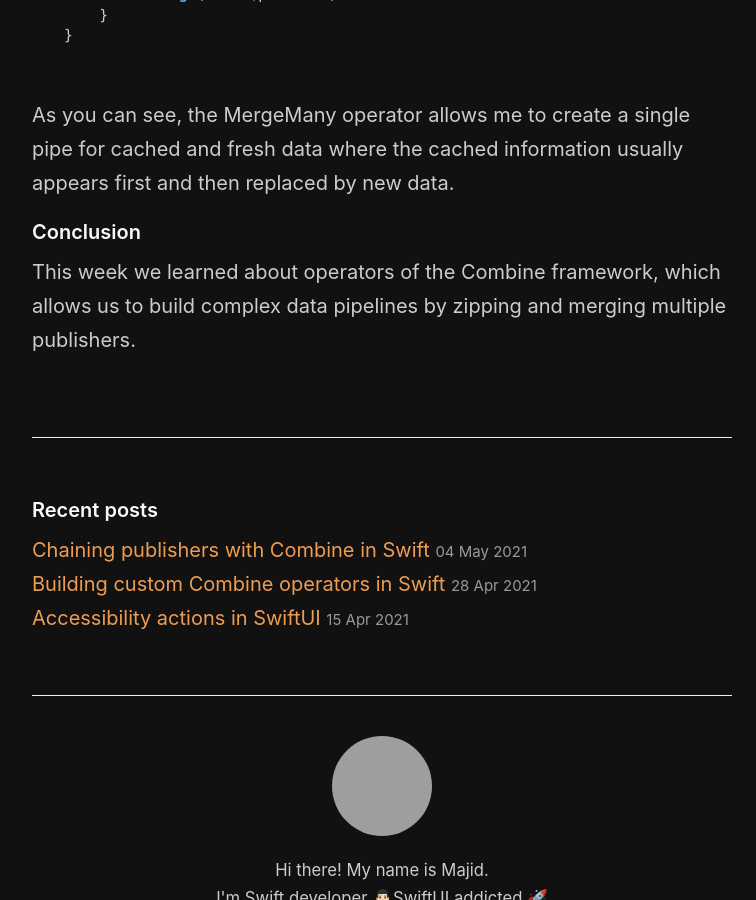
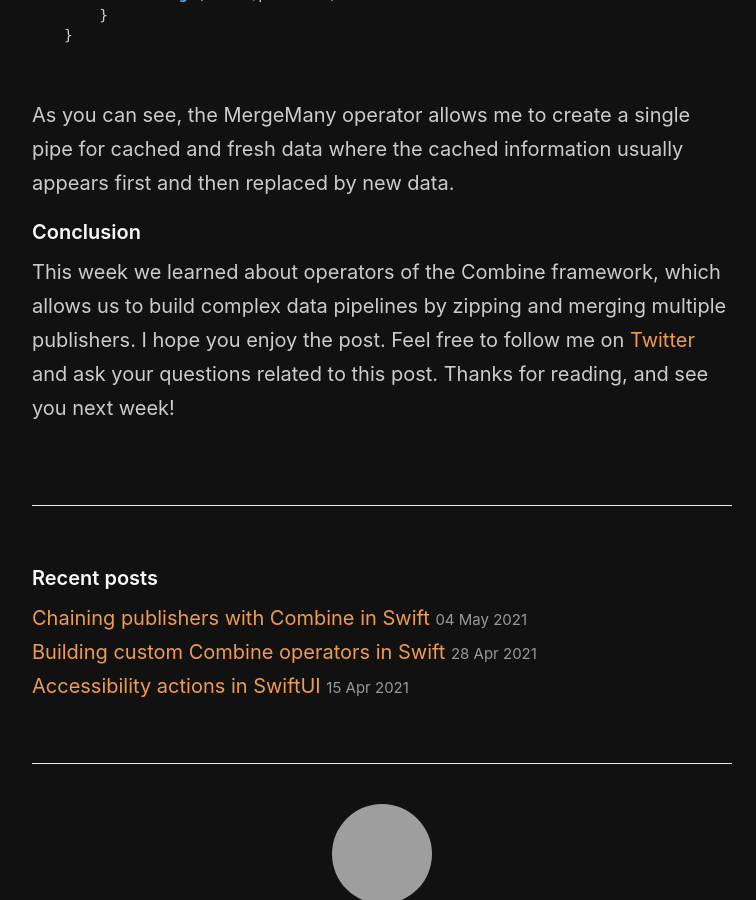
Before and after one commit to mecid/mecid.github.io, a Jekyll site: the page built from _posts/2021-05-12-combining-multiple-combine-publishers-in-swift.md, in a window 1280 px wide and 900 px high, scrolled down 2782 px, cut to the strip 0-900 px from the top of the window. Shown: the whole strip, without its empty margins (258-1014 px from the left). Built offline with Jekyll 4.4.1, drawn with Linux system fonts in a browser that asks for light colours; grey boxes are pictures that could not be loaded.

Commit message:
combining operators post updated with conclusion

```diff
--- a/_posts/2021-05-12-combining-multiple-combine-publishers-in-swift.md
+++ b/_posts/2021-05-12-combining-multiple-combine-publishers-in-swift.md
@@ -82,4 +82,4 @@ final class FavoritesViewModel: ObservableObject {
 As you can see, the MergeMany operator allows me to create a single pipe for cached and fresh data where the cached information usually appears first and then replaced by new data.
 
 #### Conclusion
-This week we learned about operators of the Combine framework, which allows us to build complex data pipelines by zipping and merging multiple publishers.
+This week we learned about operators of the Combine framework, which allows us to build complex data pipelines by zipping and merging multiple publishers. I hope you enjoy the post. Feel free to follow me on [Twitter](https://twitter.com/mecid) and ask your questions related to this post. Thanks for reading, and see you next week!
```
